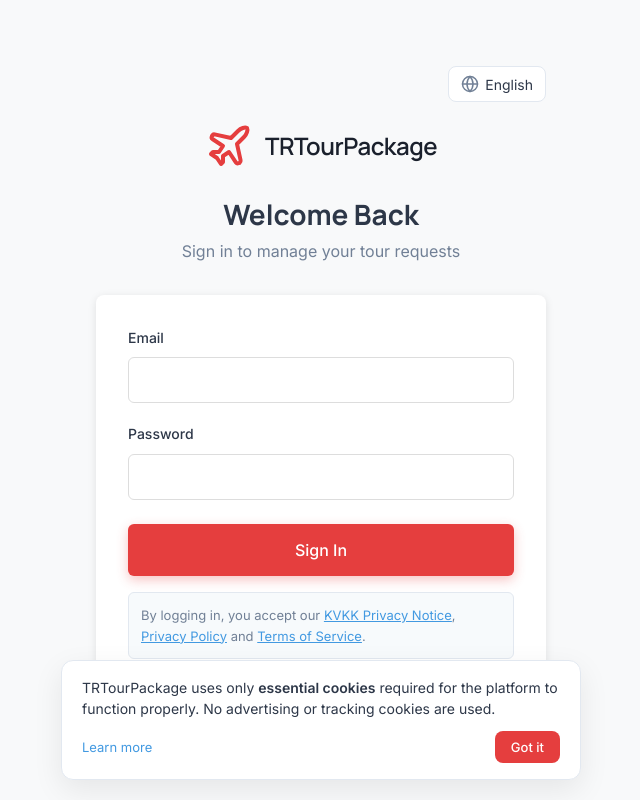
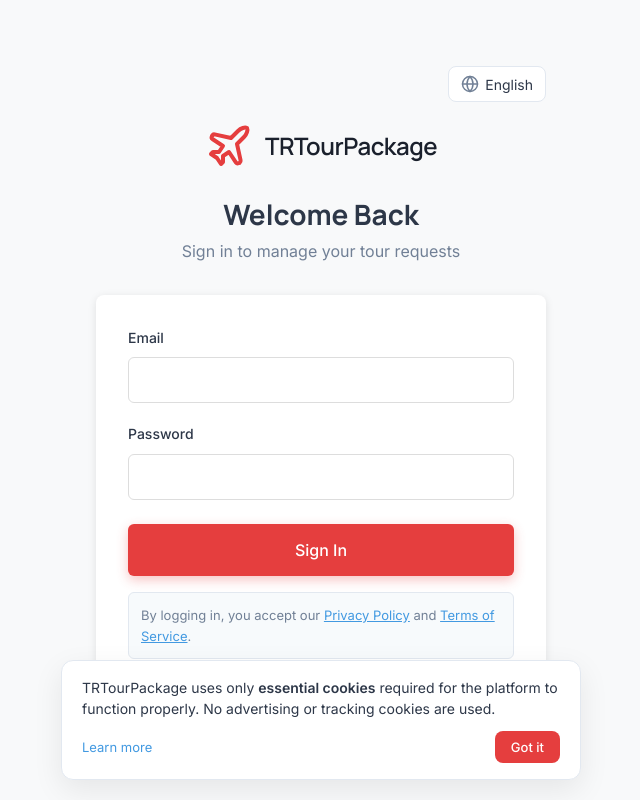
Before and after one commit to MertErginDynavo/TRTourPackage, a Next.js app: page /traveler/login in a window 1280 px wide. Shown: the whole page, without its empty margins (319-959 px from the left). Built offline with nearby package versions, Linux system fonts and the light colour scheme.

Commit message:
Remove KVKK from traveler login page (international users)

```diff
--- a/app/traveler/login/page.tsx
+++ b/app/traveler/login/page.tsx
@@ -94,7 +94,7 @@ export default function TravelerLogin() {
 
           <div style={{ marginTop: '16px', padding: '12px', background: '#f7fafc', borderRadius: '6px', border: '1px solid #e2e8f0' }}>
             <p style={{ fontSize: '13px', color: '#718096', margin: 0, lineHeight: '1.6', fontFamily: 'Inter, sans-serif' }}>
-              By logging in, you accept our <Link href="/kvkk" style={{ color: '#4299e1', textDecoration: 'underline' }}>{t.kvkkPrivacyNotice}</Link>, <Link href="/privacy" style={{ color: '#4299e1', textDecoration: 'underline' }}>{t.privacyPolicyLink}</Link> {t.and} <Link href="/terms" style={{ color: '#4299e1', textDecoration: 'underline' }}>{t.termsOfServiceLink}</Link>.
+              By logging in, you accept our <Link href="/privacy" style={{ color: '#4299e1', textDecoration: 'underline' }}>{t.privacyPolicyLink}</Link> {t.and} <Link href="/terms" style={{ color: '#4299e1', textDecoration: 'underline' }}>{t.termsOfServiceLink}</Link>.
             </p>
           </div>
 
```
